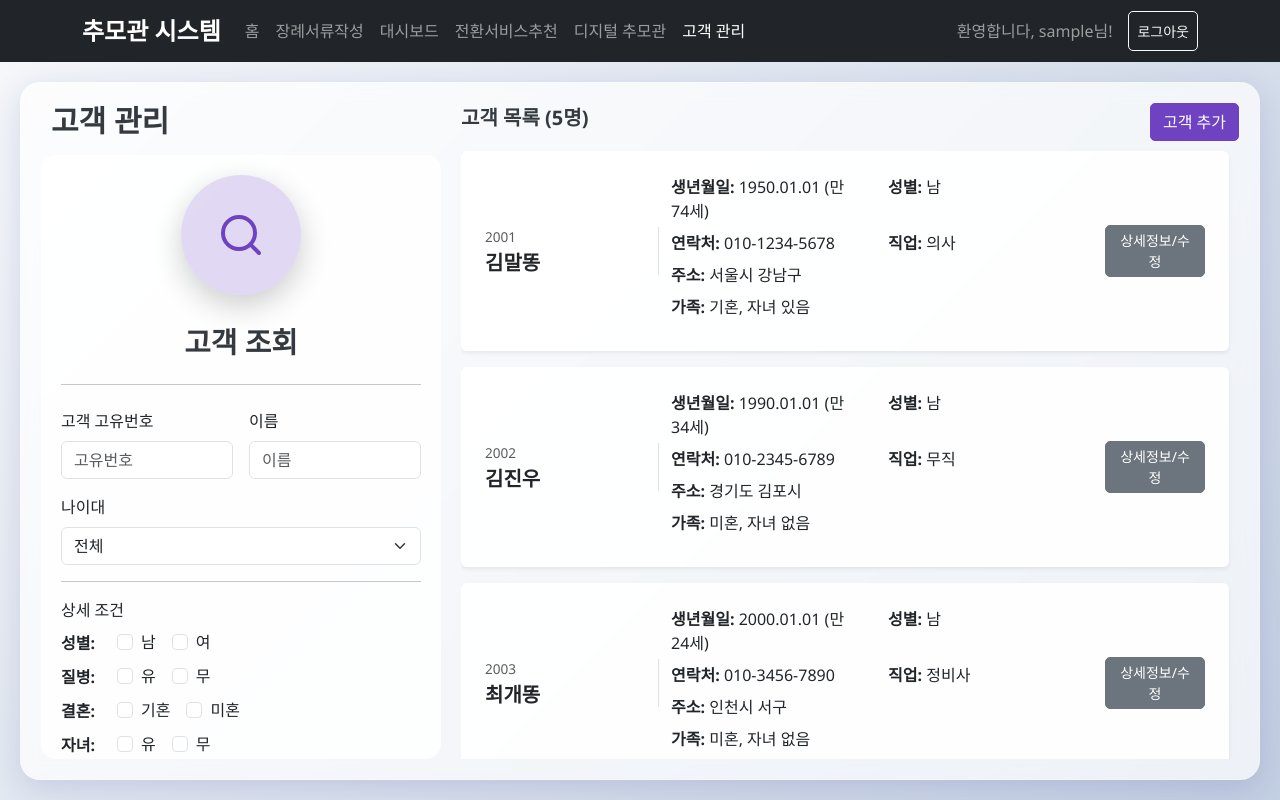
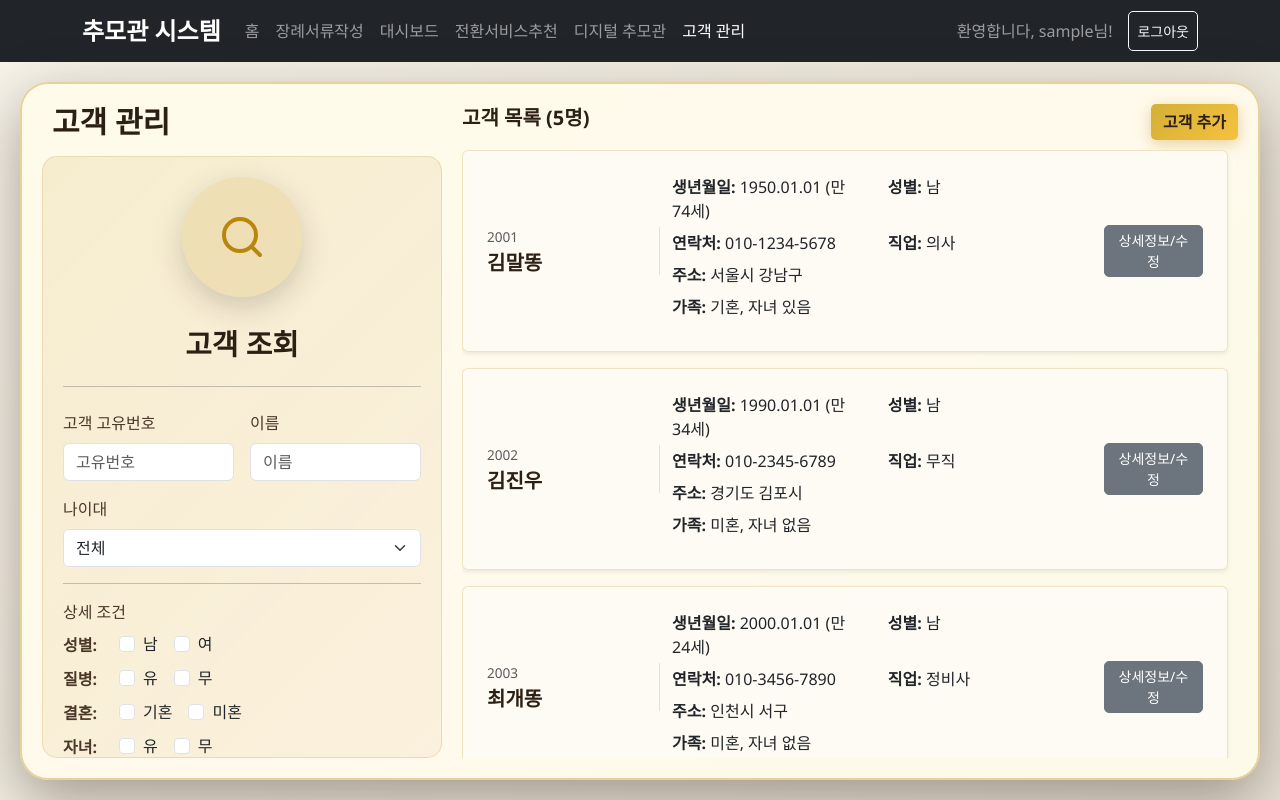
Before and after one commit to Aivle-Bigproject11/Front, a React (Create React App) app: page /menu5 in a window 1280 px wide. Built offline with nearby package versions, Linux system fonts and the light colour scheme; no server answers; sample sign-in values are in the browser's storage.

Commit message:
Menu5 색상 수정

```diff
--- a/src/pages/Menu5.js
+++ b/src/pages/Menu5.js
@@ -181,28 +181,28 @@ const Menu5 = () => {
     }
 
     return (
-        <div className="page-wrapper" style={{'--navbar-height': '62px', height: 'calc(100vh - var(--navbar-height))', background: 'linear-gradient(135deg, #f5f7fa 0%, #c3cfe2 100%)', padding: '20px', boxSizing: 'border-box', display: 'flex', alignItems: 'center', justifyContent: 'center'}}>
-            <div className={`dashboard-container ${animateCard ? 'animate-in' : ''}`} style={{width: '100%', maxWidth: '1600px', height: '100%', margin: '0 auto', display: 'flex', boxSizing: 'border-box', background: 'rgba(255, 255, 255, 0.7)', boxShadow: '0 8px 32px 0 rgba(31, 38, 135, 0.15)', backdropFilter: 'blur(8px)', border: '1px solid rgba(255, 255, 255, 0.18)', borderRadius: '20px', padding: '20px', gap: '20px', overflow: 'hidden'}}>
+        <div className="page-wrapper" style={{'--navbar-height': '62px', height: 'calc(100vh - var(--navbar-height))', background: 'linear-gradient(135deg, #f7f3e9 0%, #e8e2d5 100%)', padding: '20px', boxSizing: 'border-box', display: 'flex', alignItems: 'center', justifyContent: 'center'}}>
+            <div className={`dashboard-container ${animateCard ? 'animate-in' : ''}`} style={{width: '100%', maxWidth: '1600px', height: '100%', margin: '0 auto', display: 'flex', boxSizing: 'border-box', background: 'rgba(255, 251, 235, 0.95)', boxShadow: '0 20px 60px rgba(44, 31, 20, 0.4)', backdropFilter: 'blur(15px)', border: '2px solid rgba(184, 134, 11, 0.35)', borderRadius: '28px', padding: '20px', gap: '20px', overflow: 'hidden'}}>
                 {/* 좌측 필터링 UI 영역 */}
                 <div style={{ flex: '0 0 400px', display: 'flex', flexDirection: 'column' }}>
-                    <h4 className="mb-3" style={{ fontSize: '30px', fontWeight: '700', color: '#343a40', paddingLeft: '10px', flexShrink: 0 }}>고객 관리</h4>
-                    <div className="sidebar-scroll-area" style={{ background: 'rgba(255, 255, 255, 0.8)', borderRadius: '15px', padding: '20px', flex: 1, overflowY: 'auto', minHeight: 0 }}>
-                        <div style={{ width: '120px', height: '120px', background: 'rgba(111, 66, 193, 0.2)', borderRadius: '50%', margin: '0 auto 30px', display: 'flex', alignItems: 'center', justifyContent: 'center', boxShadow: '0 10px 30px rgba(0,0,0,0.2)' }}><Search size={48} style={{ color: '#6f42c1' }} /></div>
-                        <h2 style={{fontWeight: '700', marginBottom: '15px', fontSize: '1.8rem', textAlign: 'center', color: '#343a40'}}>고객 조회</h2>
+                    <h4 className="mb-3" style={{ fontSize: '30px', fontWeight: '700', color: '#2C1F14', paddingLeft: '10px', flexShrink: 0 }}>고객 관리</h4>
+                    <div className="sidebar-scroll-area" style={{ background: 'linear-gradient(135deg, rgba(184, 134, 11, 0.12) 0%, rgba(205, 133, 63, 0.08) 100%)', borderRadius: '15px', padding: '20px', flex: 1, overflowY: 'auto', minHeight: 0, border: '1px solid rgba(184, 134, 11, 0.2)' }}>
+                        <div style={{ width: '120px', height: '120px', background: 'rgba(184, 134, 11, 0.15)', borderRadius: '50%', margin: '0 auto 30px', display: 'flex', alignItems: 'center', justifyContent: 'center', boxShadow: '0 10px 30px rgba(44, 31, 20, 0.2)' }}><Search size={48} style={{ color: '#B8860B' }} /></div>
+                        <h2 style={{fontWeight: '700', marginBottom: '15px', fontSize: '1.8rem', textAlign: 'center', color: '#2C1F14'}}>고객 조회</h2>
                         <hr className="my-4"/>
                         <Form>
                             <Row className="g-3 mb-3">
-                                <Col xs={6}><Form.Label>고객 고유번호</Form.Label><Form.Control name="customerId" value={filters.customerId} onChange={handleInputChange} placeholder="고유번호" /></Col>
-                                <Col xs={6}><Form.Label>이름</Form.Label><Form.Control name="name" value={filters.name} onChange={handleInputChange} placeholder="이름" /></Col>
+                                <Col xs={6}><Form.Label style={{color: '#4A3728'}}>고객 고유번호</Form.Label><Form.Control name="customerId" value={filters.customerId} onChange={handleInputChange} placeholder="고유번호" /></Col>
+                                <Col xs={6}><Form.Label style={{color: '#4A3728'}}>이름</Form.Label><Form.Control name="name" value={filters.name} onChange={handleInputChange} placeholder="이름" /></Col>
                             </Row>
                             <Row className="g-3 mb-3">
-                                <Col xs={12}><Form.Label>나이대</Form.Label><Form.Select name="age" value={filters.age} onChange={handleInputChange}><option value="">전체</option><option value="20-29">20대</option><option value="30-39">30대</option><option value="40-49">40대</option><option value="50-59">50대</option><option value="60-150">60대 이상</option></Form.Select></Col>
+                                <Col xs={12}><Form.Label style={{color: '#4A3728'}}>나이대</Form.Label><Form.Select name="age" value={filters.age} onChange={handleInputChange}><option value="">전체</option><option value="20-29">20대</option><option value="30-39">30대</option><option value="40-49">40대</option><option value="50-59">50대</option><option value="60-150">60대 이상</option></Form.Select></Col>
                             </Row>
-                            <hr /><Form.Label>상세 조건</Form.Label>
-                            <div className="d-flex align-items-center mb-2"><strong className="me-3" style={{minWidth: '40px'}}>성별:</strong><Form.Check inline type="checkbox" label="남" name="gender" value="남" onChange={handleCheckboxChange} /><Form.Check inline type="checkbox" label="여" name="gender" value="여" onChange={handleCheckboxChange} /></div>
-                            <div className="d-flex align-items-center mb-2"><strong className="me-3" style={{minWidth: '40px'}}>질병:</strong><Form.Check inline type="checkbox" label="유" name="disease" value="유" onChange={handleCheckboxChange} /><Form.Check inline type="checkbox" label="무" name="disease" value="무" onChange={handleCheckboxChange} /></div>
-                            <div className="d-flex align-items-center mb-2"><strong className="me-3" style={{minWidth: '40px'}}>결혼:</strong><Form.Check inline type="checkbox" label="기혼" name="isMarried" value="기혼" onChange={handleCheckboxChange} /><Form.Check inline type="checkbox" label="미혼" name="isMarried" value="미혼" onChange={handleCheckboxChange} /></div>
-                            <div className="d-flex align-items-center"><strong className="me-3" style={{minWidth: '40px'}}>자녀:</strong><Form.Check inline type="checkbox" label="유" name="hasChildren" value="유" onChange={handleCheckboxChange} /><Form.Check inline type="checkbox" label="무" name="hasChildren" value="무" onChange={handleCheckboxChange} /></div>
+                            <hr /><Form.Label style={{color: '#4A3728'}}>상세 조건</Form.Label>
+                            <div className="d-flex align-items-center mb-2"><strong className="me-3" style={{minWidth: '40px', color: '#4A3728'}}>성별:</strong><Form.Check inline type="checkbox" label="남" name="gender" value="남" onChange={handleCheckboxChange} /><Form.Check inline type="checkbox" label="여" name="gender" value="여" onChange={handleCheckboxChange} /></div>
+                            <div className="d-flex align-items-center mb-2"><strong className="me-3" style={{minWidth: '40px', color: '#4A3728'}}>질병:</strong><Form.Check inline type="checkbox" label="유" name="disease" value="유" onChange={handleCheckboxChange} /><Form.Check inline type="checkbox" label="무" name="disease" value="무" onChange={handleCheckboxChange} /></div>
+                            <div className="d-flex align-items-center mb-2"><strong className="me-3" style={{minWidth: '40px', color: '#4A3728'}}>결혼:</strong><Form.Check inline type="checkbox" label="기혼" name="isMarried" value="기혼" onChange={handleCheckboxChange} /><Form.Check inline type="checkbox" label="미혼" name="isMarried" value="미혼" onChange={handleCheckboxChange} /></div>
+                            <div className="d-flex align-items-center"><strong className="me-3" style={{minWidth: '40px', color: '#4A3728'}}>자녀:</strong><Form.Check inline type="checkbox" label="유" name="hasChildren" value="유" onChange={handleCheckboxChange} /><Form.Check inline type="checkbox" label="무" name="hasChildren" value="무" onChange={handleCheckboxChange} /></div>
                         </Form>
                     </div>
                 </div>
@@ -210,18 +210,18 @@ const Menu5 = () => {
                 {/* 우측 고객 목록 UI 영역 */}
                 <div className="dashboard-right" style={{ flex: 1, display: 'flex', flexDirection: 'column', height: '100%' }}>
                     <div style={{ display: 'flex', justifyContent: 'space-between', alignItems: 'center', flexShrink: 0, paddingBottom: '10px' }}>
-                        <h5 style={{ fontWeight: '600', color: '#343a40' }}>고객 목록 ({filteredCustomers.length}명)</h5>
-                        <Button className="btn-purple" onClick={() => navigate('/menu5_2')}>고객 추가</Button>
+                        <h5 style={{ fontWeight: '600', color: '#2C1F14' }}>고객 목록 ({filteredCustomers.length}명)</h5>
+                        <Button className="btn-golden" onClick={() => navigate('/menu5_2')}>고객 추가</Button>
                     </div>
                     <div className="content-scroll-area" style={{ flex: 1, overflowY: 'auto', paddingRight: '10px' }}>
                         {filteredCustomers.length > 0 ? (
                             filteredCustomers.map(customer => (
-                                <Card key={customer.customerId} className="mb-3" style={{ background: 'rgba(255, 255, 255, 0.9)' }}>
+                                <Card key={customer.customerId} className="mb-3" style={{ background: 'rgba(253, 251, 243, 0.92)', border: '1px solid rgba(184, 134, 11, 0.2)' }}>
                                     <Card.Body>
                                         <Row className="align-items-center">
                                             <Col md={3} className="text-center text-md-start mb-3 mb-md-0 border-end pe-md-3">
                                                 <p className="text-muted mb-1" style={{ fontSize: '0.85rem' }}>{customer.customerId}</p>
-                                                <h5 className="fw-bold mb-0">{customer.name}</h5>
+                                                <h5 className="fw-bold mb-0" style={{color: '#2C1F14'}}>{customer.name}</h5>
                                             </Col>
                                             <Col md={7}>
                                                 <Row>
@@ -256,9 +256,22 @@ const Menu5 = () => {
                 .content-scroll-area::-webkit-scrollbar-track,
                 .sidebar-scroll-area::-webkit-scrollbar-track { background: rgba(0,0,0,0.05); border-radius: 10px; }
                 .content-scroll-area::-webkit-scrollbar-thumb,
-                .sidebar-scroll-area::-webkit-scrollbar-thumb { background-color: rgba(108, 117, 125, 0.5); border-radius: 10px; }
-                .btn-purple { background-color: #6f42c1; border-color: #6f42c1; color: white; }
-                .btn-purple:hover { background-color: #5a32a3; border-color: #5a32a3; color: white; }
+                .sidebar-scroll-area::-webkit-scrollbar-thumb { background-color: rgba(184, 134, 11, 0.5); border-radius: 10px; }
+
+                .btn-golden {
+                    background: linear-gradient(135deg, #D4AF37, #F5C23E);
+                    border: none;
+                    color: #2C1F14;
+                    font-weight: 700;
+                    box-shadow: 0 4px 15px rgba(184, 134, 11, 0.35);
+                    transition: all 0.3s ease;
+                }
+                .btn-golden:hover {
+                    background: linear-gradient(135deg, #CAA230, #E8B530);
+                    color: #2C1F14;
+                    transform: translateY(-2px);
+                    box-shadow: 0 8px 25px rgba(184, 134, 11, 0.45);
+                }
             `}</style>
         </div>
     );
```
